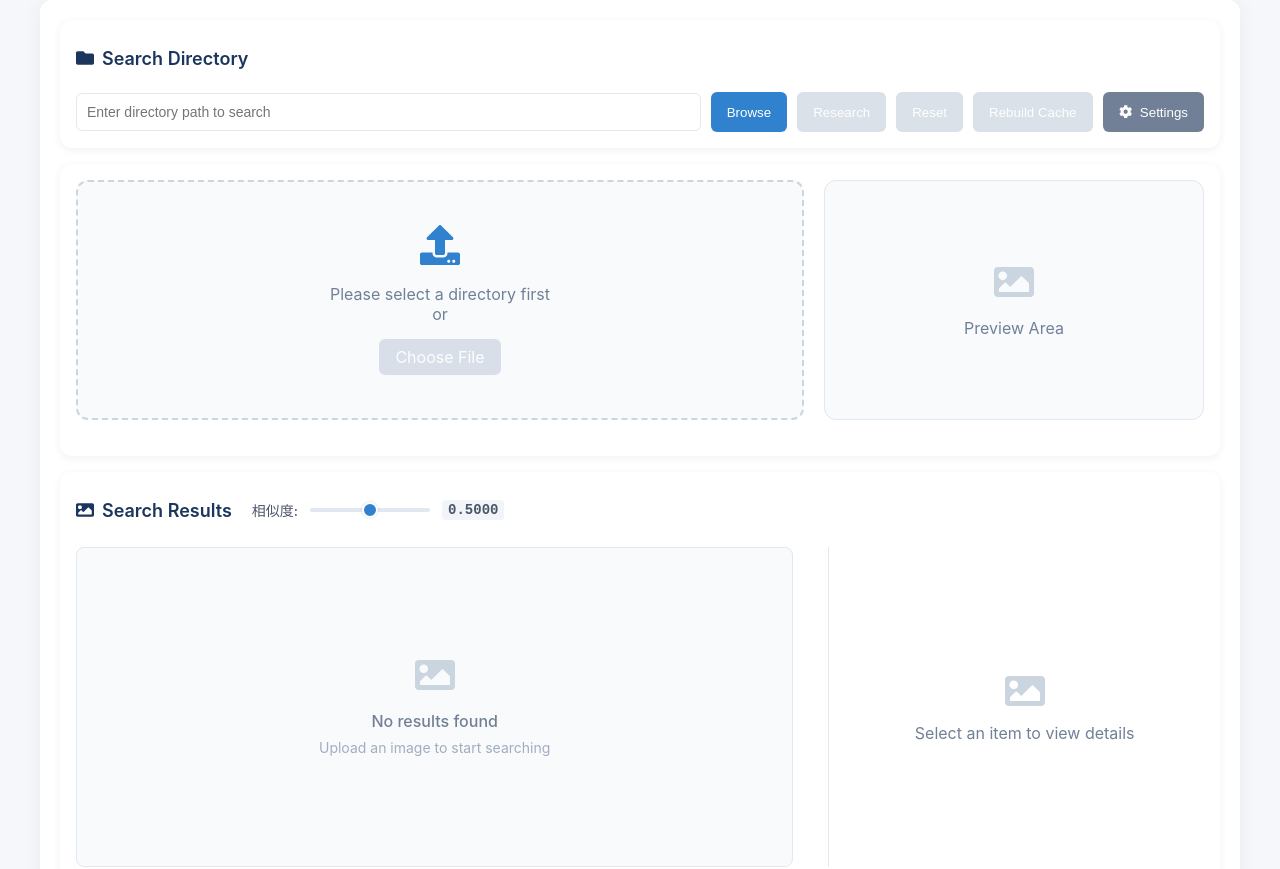
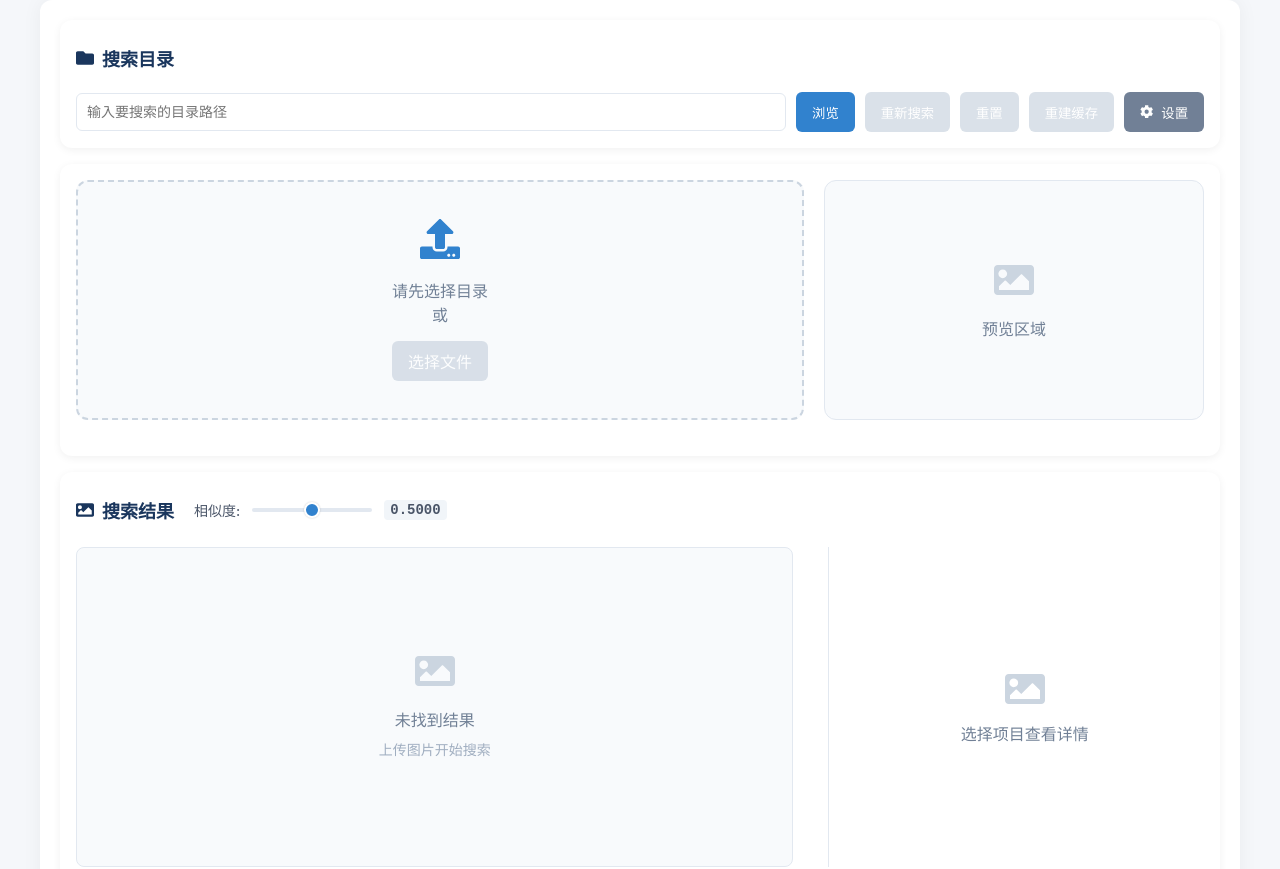
Before and after one commit to hofens/iconfinder, a React (Create React App) app: page / in a window 1280 px wide. Shown: the top 869 px of the page. Built offline with nearby package versions, Linux system fonts and the light colour scheme.

Commit message:
多语言支持

```diff
--- a/src/App.js
+++ b/src/App.js
@@ -1,6 +1,7 @@
 import React, { useState, useEffect } from 'react';
 import './App.css';
 import { FaUpload, FaFolder, FaImage, FaCog } from 'react-icons/fa';
+import { locales } from './locales';
 
 function App() {
   const [selectedFile, setSelectedFile] = useState(null);
@@ -23,6 +24,7 @@ function App() {
   const [cacheInitialized, setCacheInitialized] = useState(false);
   const [showImagePreview, setShowImagePreview] = useState(false);
   const [previewImageUrl, setPreviewImageUrl] = useState(null);
+  const [language, setLanguage] = useState('zh');
 
   // Ensure ipcRenderer is available
 
@@ -35,6 +37,7 @@ function App() {
     setExcludePaths(savedSettings.excludePaths || '');
     setIncludePaths(savedSettings.includePaths || '');
     setShowDetailedInfo(savedSettings.showDetailedInfo || false);
+    setLanguage(savedSettings.language || 'zh');
     // 加载保存的目录结构
     const savedStructure = loadDirectoryStructure();
     setDirectoryStructure(savedStructure);
@@ -48,9 +51,10 @@ function App() {
       excludePaths,
       includePaths,
       showDetailedInfo,
+      language,
     };
     localStorage.setItem('appSettings', JSON.stringify(settings));
-  }, [searchPath, similarity, excludePaths, includePaths, showDetailedInfo]);
+  }, [searchPath, similarity, excludePaths, includePaths, showDetailedInfo, language]);
 
   const handleDrop = (e) => {
     e.preventDefault();
@@ -456,27 +460,49 @@ function App() {
     }
   };
 
+  // 添加获取文本的辅助函数
+  const getText = (path) => {
+    const keys = path.split('.');
+    let current = locales[language];
+    for (const key of keys) {
+      if (current[key] === undefined) return path;
+      current = current[key];
+    }
+    return current;
+  };
+
   const settingsModal = showSettings && (
     <div className="modal-overlay">
       <div className="modal">
-        <h2>搜索设置</h2>
+        <h2>{getText('settings.title')}</h2>
         <div className="modal-content">
           <div className="setting-group">
-            <label>包含路径 (正则表达式):</label>
+            <label>{getText('settings.language')}</label>
+            <select
+              value={language}
+              onChange={(e) => setLanguage(e.target.value)}
+              style={{ width: '100%', padding: '8px', marginTop: '4px' }}
+            >
+              <option value="zh">中文</option>
+              <option value="en">English</option>
+            </select>
+          </div>
+          <div className="setting-group">
+            <label>{getText('settings.includePaths')}</label>
             <input
               type="text"
               value={includePaths}
               onChange={(e) => setIncludePaths(e.target.value)}
-              placeholder="例如: \.png$|\.jpg$"
+              placeholder={language === 'zh' ? "例如: \\.png$|\\.jpg$" : "e.g: \\.png$|\\.jpg$"}
             />
           </div>
           <div className="setting-group">
-            <label>排除路径 (正则表达式):</label>
+            <label>{getText('settings.excludePaths')}</label>
             <input
               type="text"
               value={excludePaths}
               onChange={(e) => setExcludePaths(e.target.value)}
-              placeholder="例如: node_modules|\.git"
+              placeholder={language === 'zh' ? "例如: node_modules|\\.git" : "e.g: node_modules|\\.git"}
             />
           </div>
           <div className="setting-group">
@@ -486,7 +512,7 @@ function App() {
                 checked={showDetailedInfo}
                 onChange={(e) => setShowDetailedInfo(e.target.checked)}
               />
-              显示详细相似度信息
+              {getText('settings.showDetailedInfo')}
             </label>
           </div>
         </div>
@@ -500,19 +526,20 @@ function App() {
                 excludePaths,
                 includePaths,
                 showDetailedInfo,
+                language,
               };
               localStorage.setItem('appSettings', JSON.stringify(settings));
               setShowSettings(false);
             }}
           >
-            确认
+            {getText('settings.confirm')}
           </button>
           <div style={{ margin: '0 5px' }} />
           <button
             style={{ backgroundColor: '#f44336', color: 'white' }}
             onClick={() => setShowSettings(false)}
           >
-            取消
+            {getText('settings.cancel')}
           </button>
         </div>
       </div>
@@ -553,11 +580,11 @@ function App() {
   const resultsHeader = (
     <div className="section-header">
       <div className="header-left">
-        <FaImage /> Search Results
+        <FaImage /> {getText('results.title')}
       </div>
       <div className="header-controls">
         <div className="control-item">
-          <label>相似度:</label>
+          <label>{getText('results.similarity')}:</label>
           <input
             type="range"
             min="0.0000"
@@ -570,15 +597,15 @@ function App() {
         </div>
         {availableDirs.length > 0 && (
           <div className="control-item">
-            <label>目录:</label>
+            <label>{getText('results.directory')}:</label>
             <select
               value={resultDirFilter}
               onChange={(e) => setResultDirFilter(e.target.value)}
               className="directory-select"
             >
-              <option value="">全部</option>
+              <option value="">{getText('results.allDirectories')}</option>
               {availableDirs.map(dir => (
-                <option key={dir} value={dir}>{dir || '根目录'}</option>
+                <option key={dir} value={dir}>{dir || getText('results.rootDirectory')}</option>
               ))}
             </select>
           </div>
@@ -796,7 +823,7 @@ function App() {
             <div className="section directory-section">
               <div className="section-header">
                 <div className="header-left">
-                  <FaFolder /> Search Directory
+                  <FaFolder /> {getText('directory.title')}
                 </div>
               </div>
               <div className="directory-input">
@@ -810,18 +837,18 @@ function App() {
                       localStorage.removeItem('directoryStructure');
                     }
                   }}
-                  placeholder="Enter directory path to search"
+                  placeholder={getText('directory.placeholder')}
                 />
-                <button className="browse-btn" onClick={handleBrowseDirectory} title="选择要搜索的目录，首次选择会缓存目录中图片特征，提高搜索速度">Browse</button>
-                <button onClick={handleSearch} disabled={!searchPath.trim()} title="使用当前图片重新搜索">Research</button>
-                <button onClick={resetPreview} disabled={!searchPath.trim()} title="重置所有搜索及预览状态">
-                  Reset
+                <button className="browse-btn" onClick={handleBrowseDirectory} title={getText('directory.browse')}>{getText('directory.browse')}</button>
+                <button onClick={handleSearch} disabled={!searchPath.trim()} title={getText('directory.research')}>{getText('directory.research')}</button>
+                <button onClick={resetPreview} disabled={!searchPath.trim()} title={getText('directory.reset')}>
+                  {getText('directory.reset')}
                 </button>
-                <button onClick={rebuildCache} disabled={!searchPath.trim()} title="重建图片缓存">
-                  Rebuild Cache
+                <button onClick={rebuildCache} disabled={!searchPath.trim()} title={getText('directory.rebuildCache')}>
+                  {getText('directory.rebuildCache')}
                 </button>
-                <button className="settings-btn" onClick={() => setShowSettings(true)} title="打开设置面板">
-                  <FaCog /> Settings
+                <button className="settings-btn" onClick={() => setShowSettings(true)} title={getText('directory.settings')}>
+                  <FaCog /> {getText('directory.settings')}
                 </button>
               </div>
             </div>
@@ -836,17 +863,12 @@ function App() {
                       handleDrop(e);
                     }
                   }}
-                  onDragOver={(e) => {
-                    e.preventDefault();
-                    if (searchPath.trim()) {
-                      handleDragOver(e);
-                    }
-                  }}
+                  onDragOver={handleDragOver}
                 >
                   <div className="upload-placeholder">
                     <FaUpload size={40} />
-                    <p>{searchPath.trim() ? 'Drag and drop image here' : 'Please select a directory first'}</p>
-                    <p>or</p>
+                    <p>{searchPath.trim() ? getText('upload.dragDrop') : getText('upload.selectDirectory')}</p>
+                    <p>{getText('upload.or')}</p>
                     <input
                       type="file"
                       accept="image/*,.jpg,.jpeg,.png,.gif,.bmp,.webp,.svg"
@@ -858,9 +880,9 @@ function App() {
                     <label
                       htmlFor="file-input"
                       className={`file-input-label ${!searchPath.trim() ? 'disabled' : ''}`}
-                      title="选择要搜索的图片文件"
+                      title={getText('upload.chooseFile')}
                     >
-                      Choose File
+                      {getText('upload.chooseFile')}
                     </label>
                   </div>
                 </div>
@@ -875,17 +897,17 @@ function App() {
                         style={{ cursor: 'pointer' }}
                       />
                       <div className="preview-info">
-                        <p><span>Path:</span> {selectedFile?.path || selectedFile?.name}</p>
-                        <p><span>Size:</span> {(selectedFile?.size / 1024).toFixed(2)} KB</p>
+                        <p><span>{getText('preview.path')}:</span> {selectedFile?.path || selectedFile?.name}</p>
+                        <p><span>{getText('preview.size')}:</span> {(selectedFile?.size / 1024).toFixed(2)} KB</p>
                         {selectedFile && (
-                          <p><span>Dimensions:</span> <span id="dimensions">Loading...</span></p>
+                          <p><span>{getText('preview.dimensions')}:</span> <span id="dimensions">Loading...</span></p>
                         )}
                       </div>
                     </div>
                   ) : (
                     <div className="preview-placeholder">
                       <FaImage size={40} />
-                      <p>Preview Area</p>
+                      <p>{getText('preview.title')}</p>
                     </div>
                   )}
                 </div>
@@ -893,7 +915,40 @@ function App() {
             </div>
 
             <div className="section results-section">
-              {resultsHeader}
+              <div className="section-header">
+                <div className="header-left">
+                  <FaImage /> {getText('results.title')}
+                </div>
+                <div className="header-controls">
+                  <div className="control-item">
+                    <label>{getText('results.similarity')}:</label>
+                    <input
+                      type="range"
+                      min="0.0000"
+                      max="1.0000"
+                      step="0.0001"
+                      value={similarity}
+                      onChange={handleSimilarityChange}
+                    />
+                    <span>{Number(similarity).toFixed(4)}</span>
+                  </div>
+                  {availableDirs.length > 0 && (
+                    <div className="control-item">
+                      <label>{getText('results.directory')}:</label>
+                      <select
+                        value={resultDirFilter}
+                        onChange={(e) => setResultDirFilter(e.target.value)}
+                        className="directory-select"
+                      >
+                        <option value="">{getText('results.allDirectories')}</option>
+                        {availableDirs.map(dir => (
+                          <option key={dir} value={dir}>{dir || getText('results.rootDirectory')}</option>
+                        ))}
+                      </select>
+                    </div>
+                  )}
+                </div>
+              </div>
               <div className="results-container">
                 <div className="results-grid">
                   {searchResults.length > 0 ? (
@@ -921,8 +976,8 @@ function App() {
                   ) : (
                     <div className="no-results">
                       <FaImage size={40} />
-                      <p>No results found</p>
-                      <p>Upload an image to start searching</p>
+                      <p>{getText('results.noResults')}</p>
+                      <p>{getText('results.uploadToStart')}</p>
                     </div>
                   )}
                 </div>
@@ -938,16 +993,15 @@ function App() {
                         />
                       </div>
                       <div className="details">
-                        <h3>文件详情</h3>
-                        <p data-label="路径:">{getRelativePath(searchResults[selectedResult].path)}</p>
-                        <p data-label="名称:">{searchResults[selectedResult].name}</p>
-                        <p data-label="大小:">{searchResults[selectedResult].size}</p>
-                        <p data-label="尺寸:">{searchResults[selectedResult].dimensions}</p>
-                        <p data-label="总相似度:">{searchResults[selectedResult].similarity}</p>
+                        <h3>{getText('results.fileDetails')}</h3>
+                        <p data-label={`${getText('preview.path')}:`}>{getRelativePath(searchResults[selectedResult].path)}</p>
+                        <p data-label={`${getText('preview.size')}:`}>{searchResults[selectedResult].size}</p>
+                        <p data-label={`${getText('preview.dimensions')}:`}>{searchResults[selectedResult].dimensions}</p>
+                        <p data-label={`${getText('results.totalSimilarity')}:`}>{searchResults[selectedResult].similarity}</p>
                         {showDetailedInfo && (
                           <>
-                            <p data-label="颜色相似度:">{searchResults[selectedResult].colorSimilarity}</p>
-                            <p data-label="形状相似度:">{searchResults[selectedResult].shapeSimilarity}</p>
+                            <p data-label={`${getText('results.colorSimilarity')}:`}>{searchResults[selectedResult].colorSimilarity}</p>
+                            <p data-label={`${getText('results.shapeSimilarity')}:`}>{searchResults[selectedResult].shapeSimilarity}</p>
                           </>
                         )}
                       </div>
@@ -955,7 +1009,7 @@ function App() {
                   ) : (
                     <div className="preview-placeholder">
                       <FaImage size={40} />
-                      <p>Select an item to view details</p>
+                      <p>{getText('results.selectToView')}</p>
                     </div>
                   )}
                 </div>
@@ -964,7 +1018,7 @@ function App() {
 
             <div className="section status-section">
               <div className="status-message" style={{ whiteSpace: 'pre-line' }}>
-                {status || 'Ready to process'}
+                {status || getText('status.ready')}
               </div>
             </div>
           </div>
--- /dev/null
+++ b/src/locales.js
@@ -0,0 +1,104 @@
+export const locales = {
+  zh: {
+    settings: {
+      title: '搜索设置',
+      language: '语言 (Language)',
+      includePaths: '包含路径 (正则表达式)',
+      excludePaths: '排除路径 (正则表达式)',
+      showDetailedInfo: '显示详细相似度信息',
+      confirm: '确认',
+      cancel: '取消'
+    },
+    directory: {
+      title: '搜索目录',
+      placeholder: '输入要搜索的目录路径',
+      browse: '浏览',
+      research: '重新搜索',
+      reset: '重置',
+      rebuildCache: '重建缓存',
+      settings: '设置'
+    },
+    upload: {
+      dragDrop: '拖放图片到这里',
+      selectDirectory: '请先选择目录',
+      or: '或',
+      chooseFile: '选择文件'
+    },
+    preview: {
+      title: '预览区域',
+      path: '路径',
+      size: '大小',
+      dimensions: '尺寸'
+    },
+    results: {
+      title: '搜索结果',
+      similarity: '相似度',
+      directory: '目录',
+      allDirectories: '全部',
+      rootDirectory: '根目录',
+      noResults: '未找到结果',
+      uploadToStart: '上传图片开始搜索',
+      fileDetails: '文件详情',
+      totalSimilarity: '总相似度',
+      colorSimilarity: '颜色相似度',
+      shapeSimilarity: '形状相似度',
+      selectToView: '选择项目查看详情'
+    },
+    status: {
+      ready: '准备就绪',
+      processing: '处理中...',
+      error: '错误'
+    }
+  },
+  en: {
+    settings: {
+      title: 'Search Settings',
+      language: 'Language',
+      includePaths: 'Include Paths (Regex)',
+      excludePaths: 'Exclude Paths (Regex)',
+      showDetailedInfo: 'Show Detailed Similarity Info',
+      confirm: 'Confirm',
+      cancel: 'Cancel'
+    },
+    directory: {
+      title: 'Search Directory',
+      placeholder: 'Enter directory path to search',
+      browse: 'Browse',
+      research: 'Research',
+      reset: 'Reset',
+      rebuildCache: 'Rebuild Cache',
+      settings: 'Settings'
+    },
+    upload: {
+      dragDrop: 'Drag and drop image here',
+      selectDirectory: 'Please select a directory first',
+      or: 'or',
+      chooseFile: 'Choose File'
+    },
+    preview: {
+      title: 'Preview Area',
+      path: 'Path',
+      size: 'Size',
+      dimensions: 'Dimensions'
+    },
+    results: {
+      title: 'Search Results',
+      similarity: 'Similarity',
+      directory: 'Directory',
+      allDirectories: 'All',
+      rootDirectory: 'Root Directory',
+      noResults: 'No results found',
+      uploadToStart: 'Upload an image to start searching',
+      fileDetails: 'File Details',
+      totalSimilarity: 'Total Similarity',
+      colorSimilarity: 'Color Similarity',
+      shapeSimilarity: 'Shape Similarity',
+      selectToView: 'Select an item to view details'
+    },
+    status: {
+      ready: 'Ready to process',
+      processing: 'Processing...',
+      error: 'Error'
+    }
+  }
+};
```
